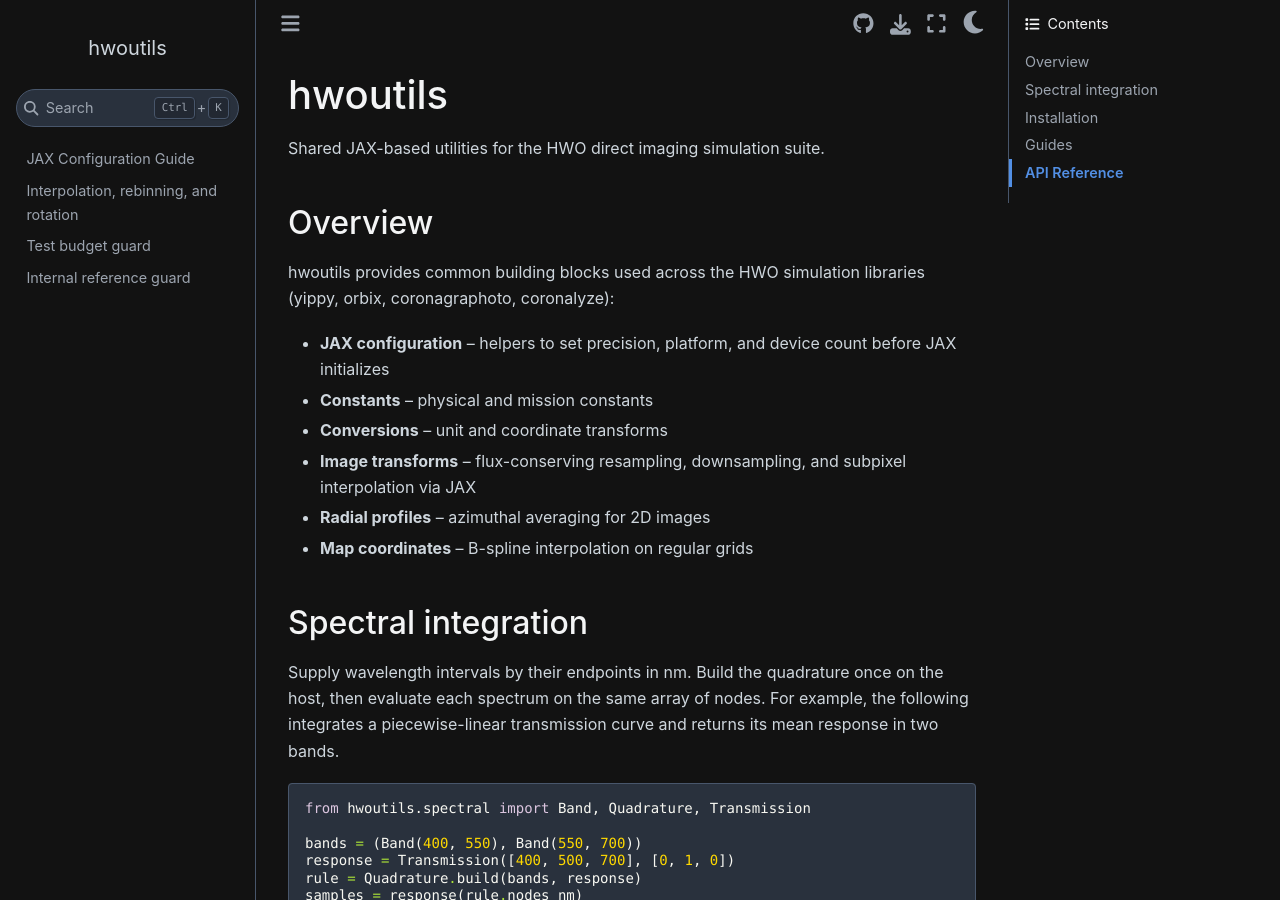
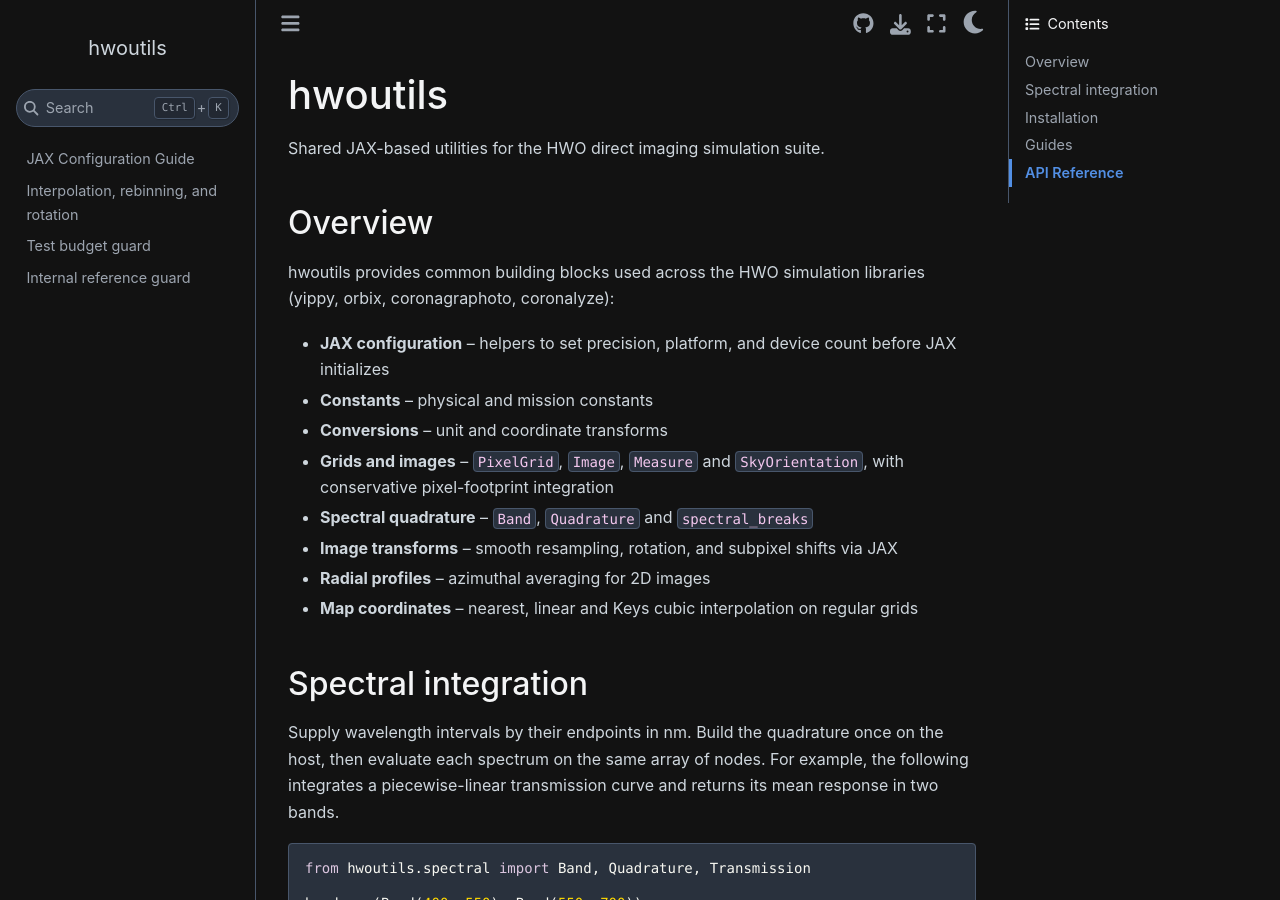
Before and after one commit to CoreySpohn/hwoutils, a Sphinx documentation site: the page built from docs/index.md, in a window 1280 px wide and 900 px high. Built offline with Sphinx 7.4.7 and the Sphinx Book theme 1.1.4, drawn with Linux system fonts in a browser that asks for light colours; pages that are not in the unit, such as notebooks, are missing from menus.

Commit message:
docs: describe grids, spectral quadrature and the current image transforms

```diff
--- a/docs/index.md
+++ b/docs/index.md
@@ -11,10 +11,14 @@ libraries (yippy, orbix, coronagraphoto, coronalyze):
   count before JAX initializes
 - **Constants** -- physical and mission constants
 - **Conversions** -- unit and coordinate transforms
-- **Image transforms** -- flux-conserving resampling, downsampling, and
-  subpixel interpolation via JAX
+- **Grids and images** -- `PixelGrid`, `Image`, `Measure` and
+  `SkyOrientation`, with conservative pixel-footprint integration
+- **Spectral quadrature** -- `Band`, `Quadrature` and `spectral_breaks`
+- **Image transforms** -- smooth resampling, rotation, and subpixel shifts
+  via JAX
 - **Radial profiles** -- azimuthal averaging for 2D images
-- **Map coordinates** -- B-spline interpolation on regular grids
+- **Map coordinates** -- nearest, linear and Keys cubic interpolation on
+  regular grids
 
 ## Spectral integration
 
```
Also changed, not shown: README.md (+8 -6 lines).
